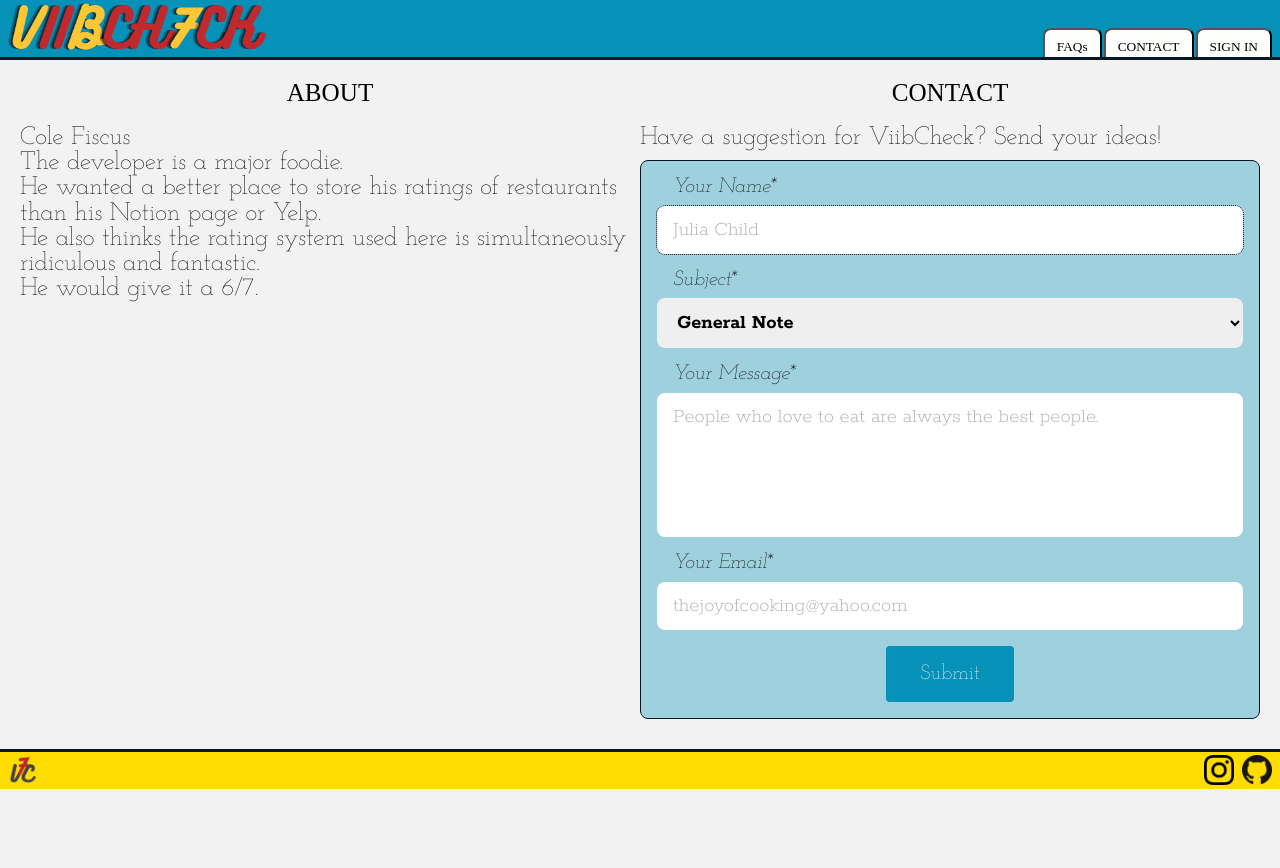
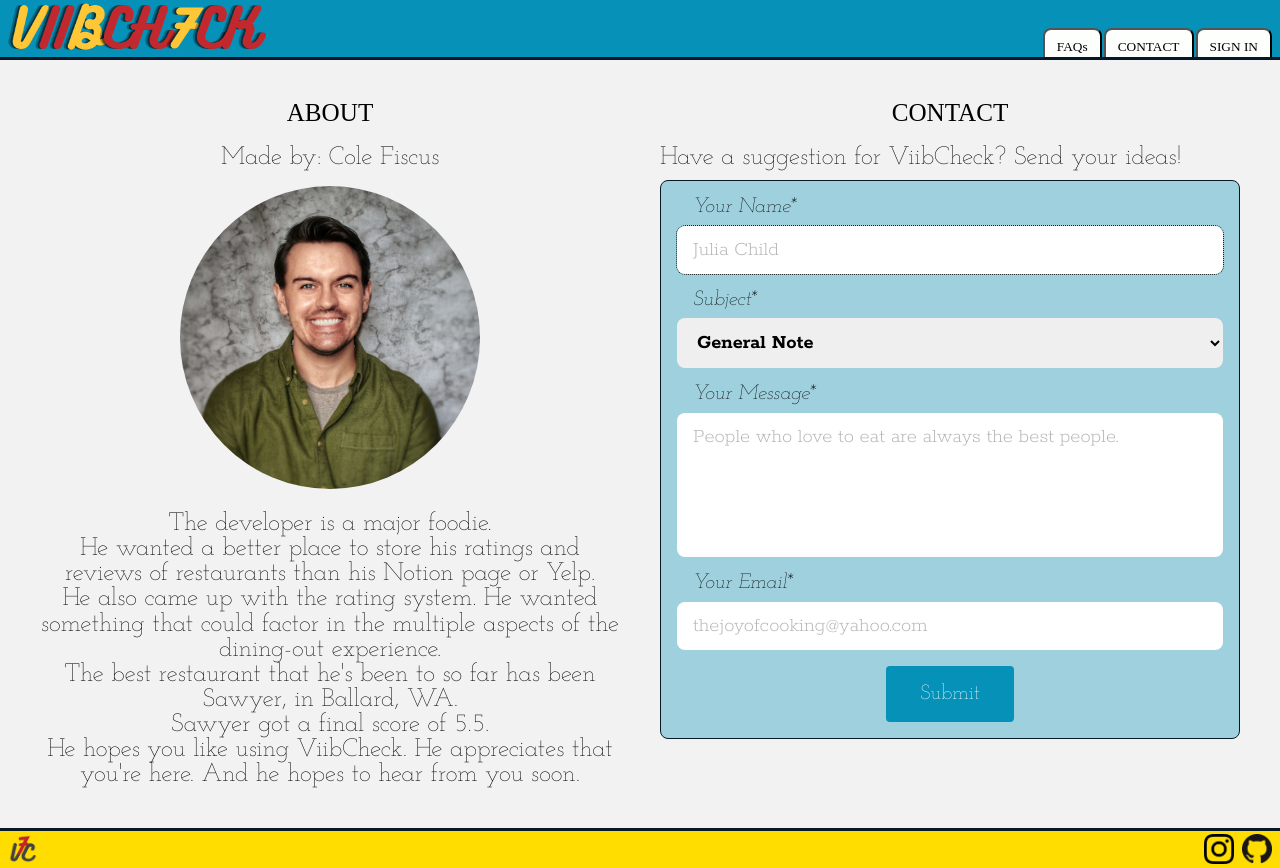
Before and after one commit to colefiscus/vibecheck, a React (Create React App) app: page /contact in a window 1280 px wide. Before the commit the page ends 800 px from the top, so only its background shows below. Built offline with nearby package versions, Linux system fonts and the light colour scheme; a web font is replaced by a local one.

Commit message:
Adjust positioning of Contact elements and padding

```diff
--- a/src/Views/Contact.js
+++ b/src/Views/Contact.js
@@ -1,20 +1,26 @@
 import React from "react";
 import styled from "styled-components/macro";
+import selfPortrait from "../Images/cole.jpeg";
 
 import ContactMe from "../Components/EmailJS/ContactMe";
 
 const Contact = () => {
   return (
     <ContactWrapper>
-      <SectionWrapper>
+      <SectionWrapper style={{ "--alignment": "center" }}>
         <Title>ABOUT</Title>
-        <h3>Cole Fiscus</h3>
+        <h3>Made by: Cole Fiscus</h3>
+        <ImageWrapper align="right">
+          <Portrait src={selfPortrait} alt={"Portrait of the developer"} />
+        </ImageWrapper>
         <p>The developer is a major foodie.</p>
-        <p>He wanted a better place to store his ratings of restaurants than his Notion page or Yelp.</p>
-        <p>He also thinks the rating system used here is simultaneously ridiculous and fantastic.</p>
-        <p>He would give it a 6/7.</p>
+        <p>He wanted a better place to store his ratings and reviews of restaurants than his Notion page or Yelp.</p>
+        <p>He also came up with the rating system. He wanted something that could factor in the multiple aspects of the dining-out experience.</p>
+        <p>The best restaurant that he's been to so far has been Sawyer, in Ballard, WA.</p>
+        <p>Sawyer got a final score of 5.5.</p>
+        <p>He hopes you like using ViibCheck. He appreciates that you're here. And he hopes to hear from you soon.</p>
       </SectionWrapper>
-      <SectionWrapper>
+      <SectionWrapper style={{ "--alignment": "left" }}>
         <Title>CONTACT</Title>
         <p>Have a suggestion for ViibCheck? Send your ideas!</p>
         <ContactMe />
@@ -40,10 +46,24 @@ const Title = styled.h2`
   margin-bottom: 20px;
 `;
 
+const ImageWrapper = styled.div`
+  align-self: center;
+  margin: 16px;
+  width: 300px;
+  border-radius: 50%;
+`;
+
+const Portrait = styled.img`
+  width: 100%;
+  border-radius: 50%;
+`;
+
 const SectionWrapper = styled.section`
   display: flex;
+  text-align: var(--alignment);
   flex-direction: column;
   flex: 1;
+  padding: 20px;
 `;
 
 export default Contact;
```
